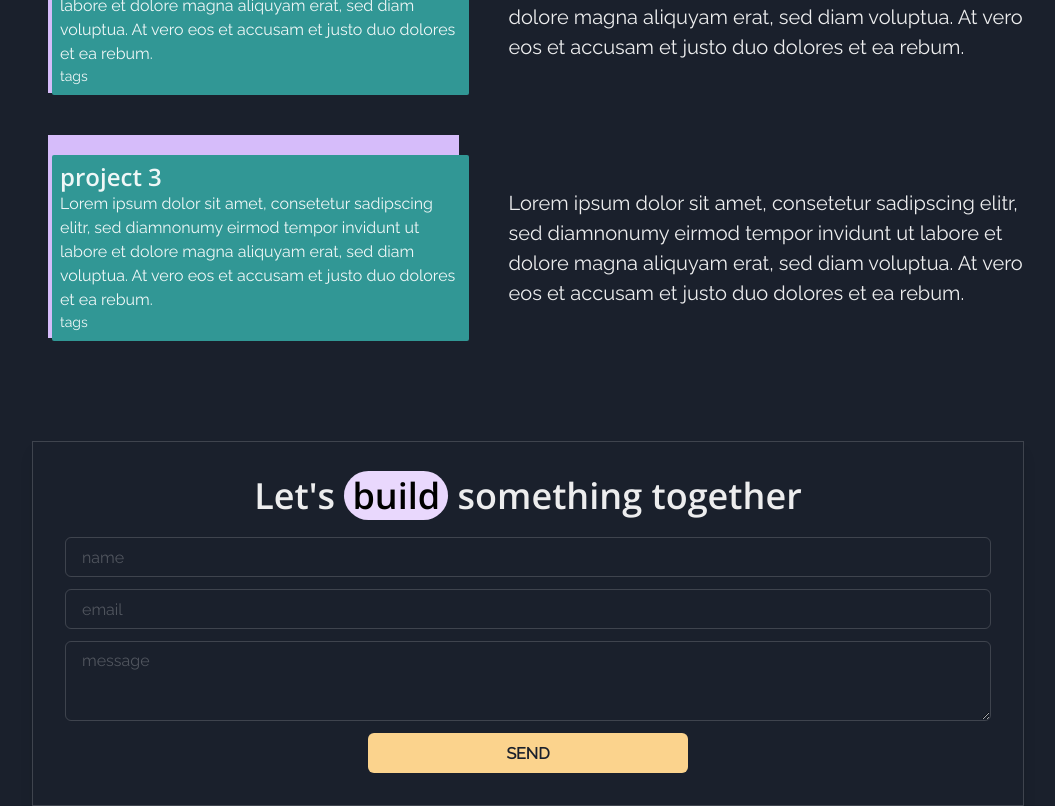
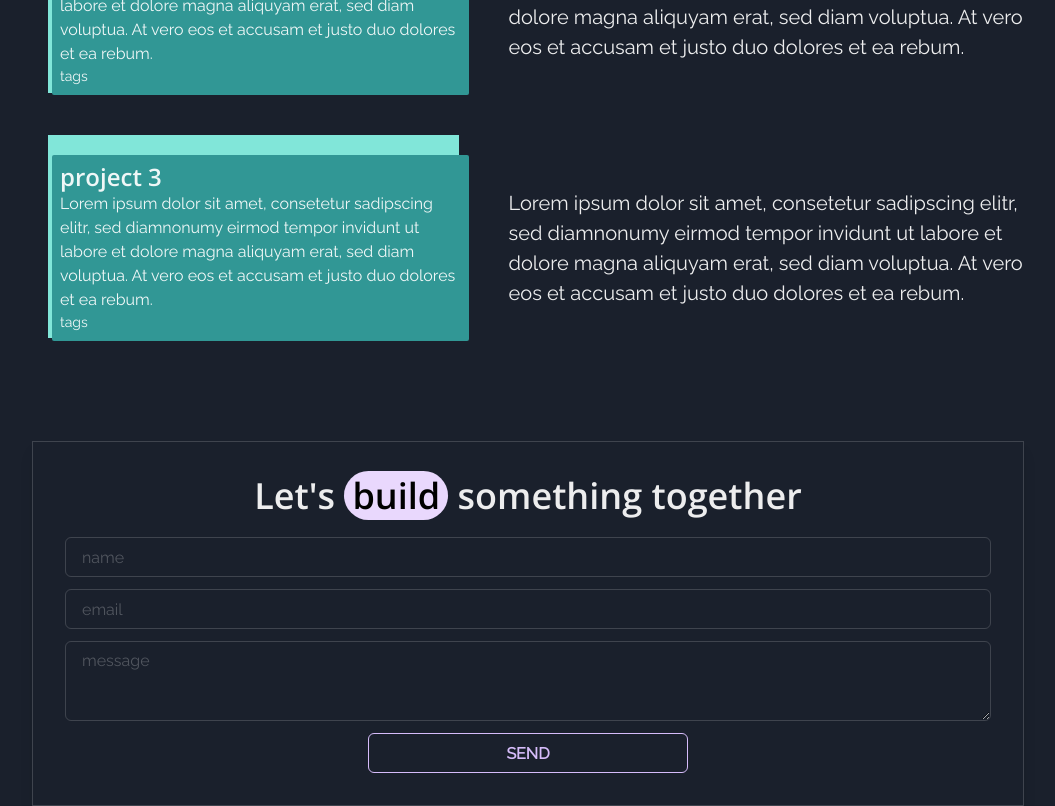
Before and after one commit to jsc-repo/portfolio, a Next.js app: page / in a window 1280 px wide. Shown: the part 1280-2086 px from the top of the page, without its empty margins (112-1167 px from the left). Built offline with nearby package versions, Linux system fonts and the light colour scheme.

Commit message:
changed contact me button color

```diff
--- a/components/Card.jsx
+++ b/components/Card.jsx
@@ -13,7 +13,7 @@ import { motion } from "framer-motion";
 const Card = ({ title, desc, variants, ...tags }) => {
   const { toggleColorMode } = useColorMode();
   // const boxBg = useColorModeValue("yellow.100", "teal.900");
-  const boxBg = useColorModeValue("purple.500", "purple.200");
+  const boxBg = useColorModeValue("purple.500", "teal.200");
   // const cardBg = useColorModeValue("teal.200", "teal.600");
   const cardBg = useColorModeValue("purple.100", "teal.500");
   return (
--- a/components/Contact.jsx
+++ b/components/Contact.jsx
@@ -118,8 +118,9 @@ const Contact = ({ ref }) => {
 
           <Flex justifyContent={"center"}>
             <Button
+              variant={"outline"}
               justifyContent="center"
-              colorScheme="orange"
+              colorScheme="purple"
               isLoading={isSubmitting}
               type="submit"
               w={"xs"}
```
